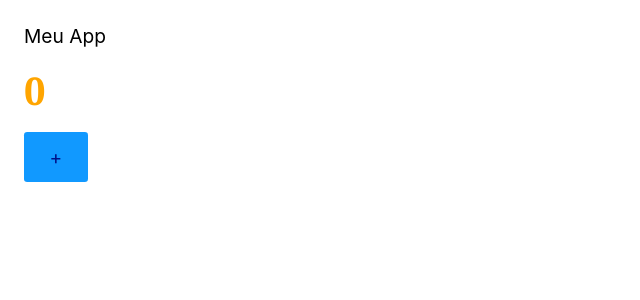
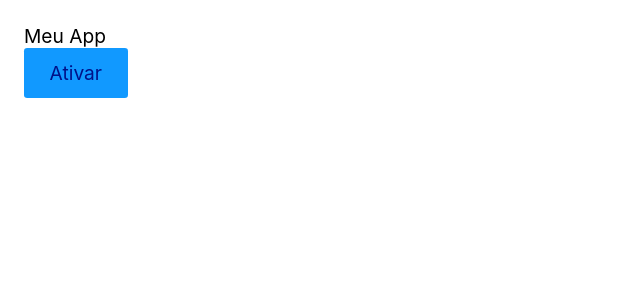
Before and after one commit to Gabriel-S-Souza/first-create-react-app, a React (Create React App) app: page / in a window 1280 px wide. Shown: the top 300 px of the page, without its empty margins (0-640 px from the left). Built offline with nearby package versions, Linux system fonts and the light colour scheme.

Commit message:
A little more use of useEffect

```diff
--- a/src/EffectExample.js
+++ b/src/EffectExample.js
@@ -1,20 +1,14 @@
 import React, { useEffect, useState } from 'react'
+import { Modal } from './Modal'
 
 export const EffectExample = () => {
 
-    const [counter, setCounter] = useState(0)
-    let [color, setColor] = useState("black")
+    const [ativo, setAtivo] = useState(false)
 
-    useEffect(() => {
-        const styleColors = ["red", "blue", "green", "pink", "purple", "orange", "gray", "yellow", "brown"].filter((otherColor) => otherColor != color)
-        const randomNumber = (Math.random() * (styleColors.length - 1)).toFixed(0)
-        setColor(color = styleColors[randomNumber])
-    }, [counter])
-
-  return (
-        <>
-            <h1 style={{color: color}}>{counter}</h1>
-            <button onClick={() => setCounter(counter + 1)} >+</button>
-        </>
+    return (
+        <div>
+            {ativo && <Modal/>}
+            <button onClick={() => {setAtivo(!ativo)}}>Ativar</button>
+        </div>
     )
 }
--- /dev/null
+++ b/src/Modal.js
@@ -0,0 +1,19 @@
+import React, { useEffect, useState } from 'react'
+
+export const Modal = () => {
+
+    function handleScroll(event) {
+        console.log(event)
+    }
+
+    useEffect(() => {
+        window.addEventListener("scroll", handleScroll)
+        return () => {
+            window.removeEventListener("scroll", handleScroll)
+        }
+    }, [])
+
+    return (
+        <div style={{position: "absolute", right: "40px", height: "200vh", width: "100px", background: "gray"}} >Modal</div>
+    )
+}
```
